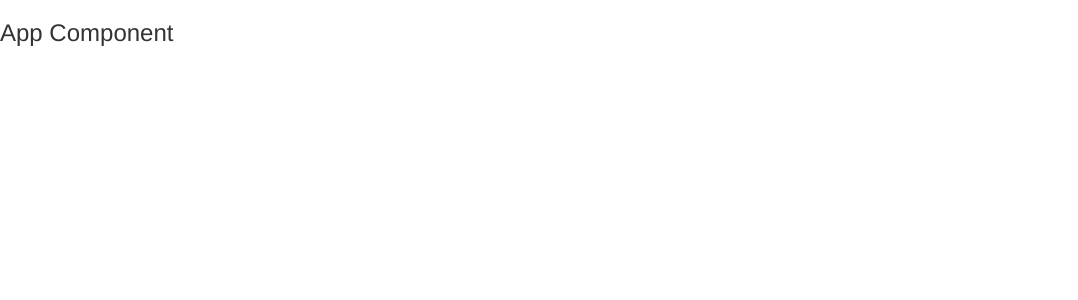
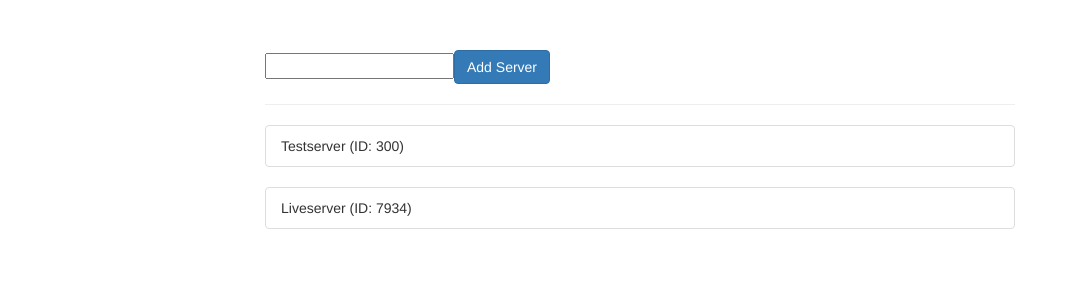
Before and after one commit to bartoszgajda55/AngularTCG, an Angular app: page / in a window 1280 px wide. Shown: the top 300 px of the page, without its empty margins (0-1078 px from the left). Built offline with nearby package versions, Linux system fonts and the light colour scheme.

Commit message:
Branch updated with Udemy files.

```diff
--- a/src/app/app.component.css
+++ b/src/app/app.component.css
@@ -0,0 +1,3 @@
+.container {
+  margin-top: 50px;
+}
--- a/src/app/app.component.html
+++ b/src/app/app.component.html
@@ -1 +1,12 @@
-<h3>App Component</h3>
+<div class="container">
+  <div class="row">
+    <div class="col-xs-12 col-sm-10 col-md-8 col-sm-offset-1 col-md-offset-2">
+      <input type="text" #serverName>
+      <button class="btn btn-primary" (click)="onAddServer(serverName.value)">Add Server</button>
+      <hr>
+      <ul class="list-group" *ngFor="let server of servers">
+        <li class="list-group-item">{{ server.name }} (ID: {{ server.id }})</li>
+      </ul>
+    </div>
+  </div>
+</div>
--- a/src/app/app.component.ts
+++ b/src/app/app.component.ts
@@ -6,5 +6,26 @@ import { Component } from '@angular/core';
   styleUrls: ['./app.component.css']
 })
 export class AppComponent {
-
+  servers = [
+    {
+      name: 'Testserver',
+      capacity: 10,
+      id: this.generateId()
+    },
+    {
+      name: 'Liveserver',
+      capacity: 100,
+      id: this.generateId()
+    }
+  ];
+  onAddServer(name: string) {
+    this.servers.push({
+      name: name,
+      capacity: 50,
+      id: this.generateId()
+    });
+  }
+  private generateId() {
+    return Math.round(Math.random() * 10000);
+  }
 }
```
Also changed, not shown: 1 other file (tests, documents, lock files or other folders).
